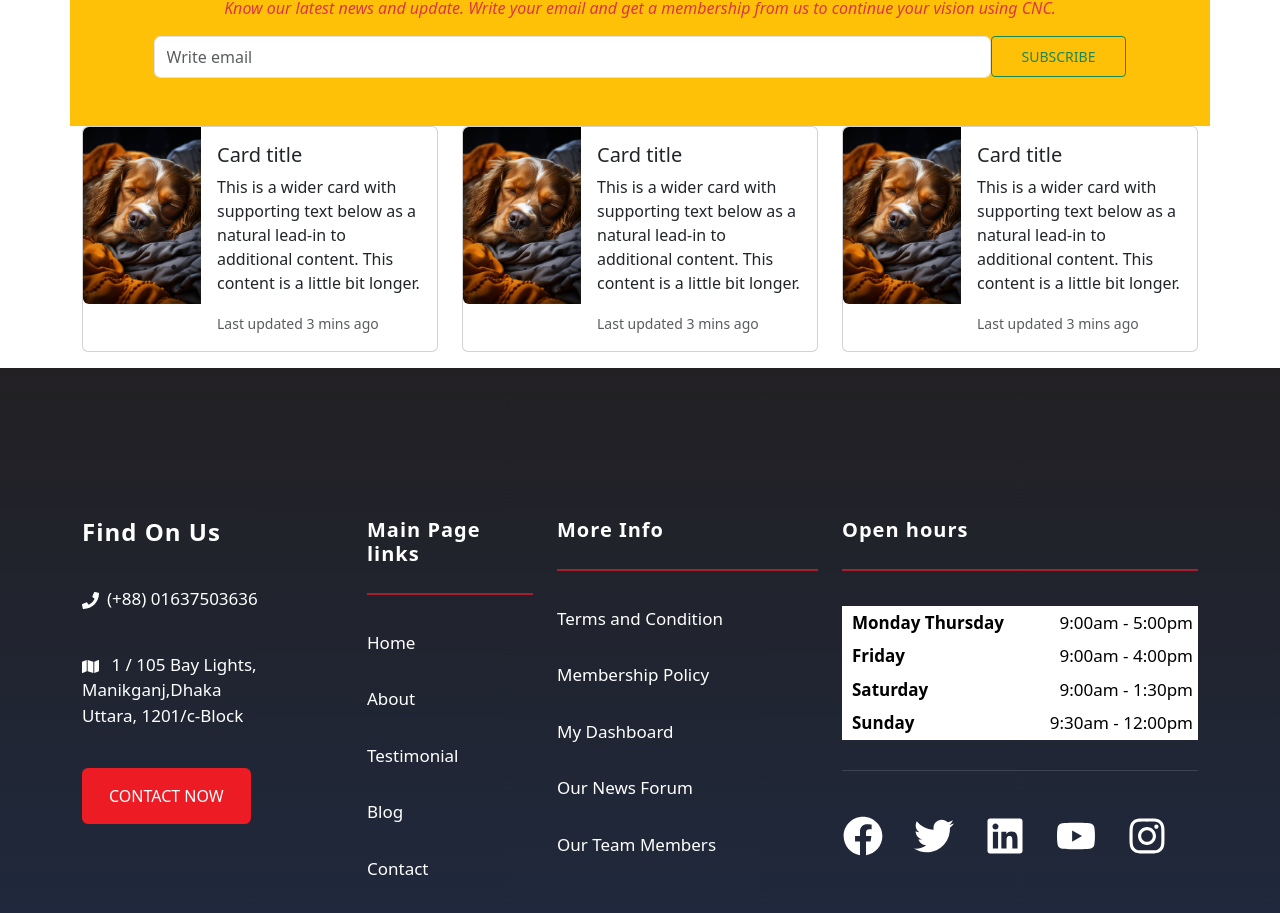
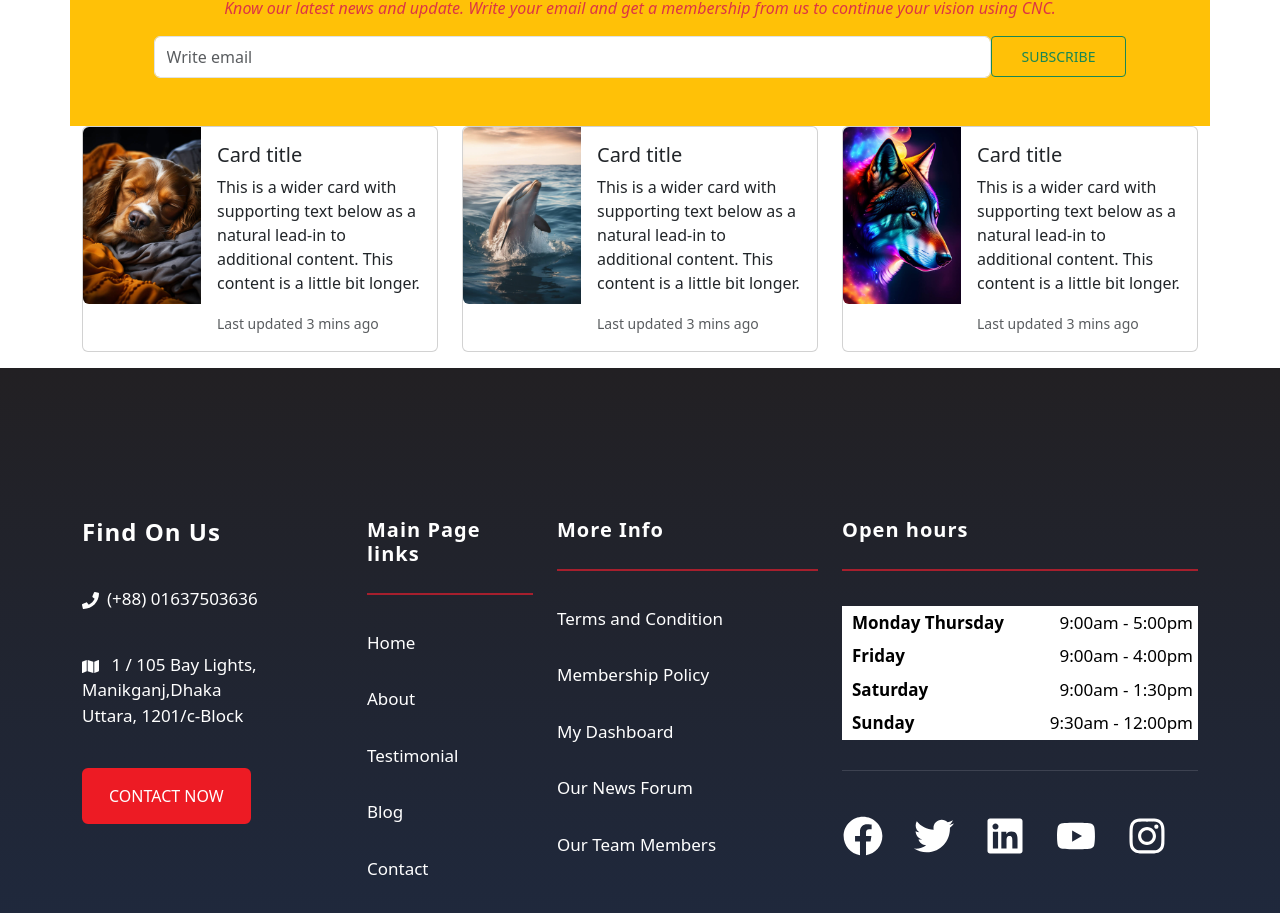
Before and after one commit to SheikhRakibhossain/CNC, a React (Vite) app: page /travel in a window 1280 px wide. Shown: the part 1613-2526 px from the top of the page. Built offline with nearby package versions, Linux system fonts and the light colour scheme; no server answers; sample sign-in values are in the browser's storage.

Commit message:
card image added

```diff
--- a/src/pages/travel/AnimalTravel.jsx
+++ b/src/pages/travel/AnimalTravel.jsx
@@ -1,5 +1,7 @@
 import React from 'react';
 import animal1 from '../../assets/girlscat/dog.jpg'
+import animal3 from '../../assets/girlscat/dog3.jpg'
+import animal2 from '../../assets/girlscat/dolfin.jpg'
 import { Col, Container, Row } from 'react-bootstrap';
 
 const AnimalTravel = () => {
@@ -27,7 +29,7 @@ const AnimalTravel = () => {
                         <div className="card mb-3">
                             <div className="row g-0">
                                 <div className="col-md-4">
-                                    <img src={animal1} className="img-fluid rounded-start" alt="animal image" />
+                                    <img src={animal2} className="img-fluid rounded-start" alt="animal image" />
                                 </div>
                                 <div className="col-md-8">
                                     <div className="card-body">
@@ -43,7 +45,7 @@ const AnimalTravel = () => {
                         <div className="card mb-3">
                             <div className="row g-0">
                                 <div className="col-md-4">
-                                    <img src={animal1} className="img-fluid rounded-start" alt="animal image" />
+                                    <img src={animal3} className="img-fluid rounded-start" alt="animal image" />
                                 </div>
                                 <div className="col-md-8">
                                     <div className="card-body">
```
Also changed, not shown: src/assets/girlscat/dog3.jpg (renamed from src/assets/girlscat/dog 3.jpg).
